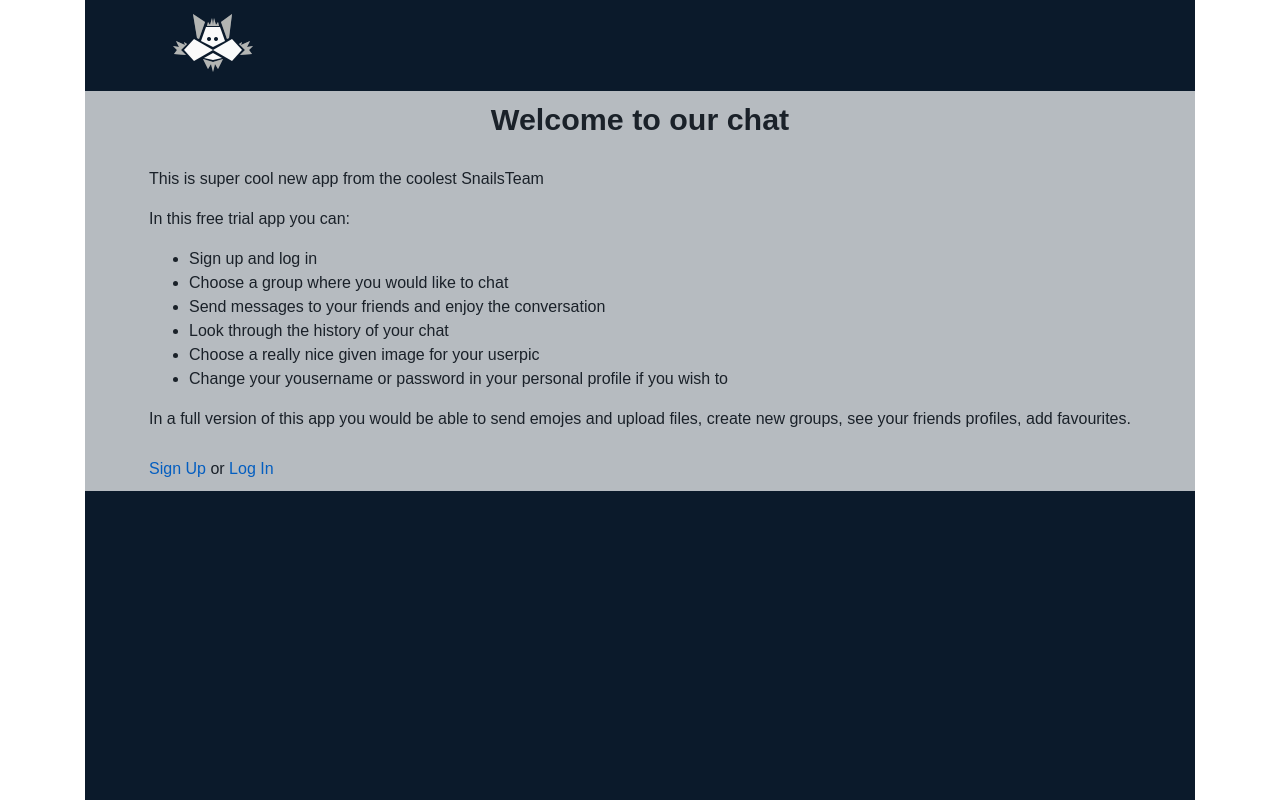
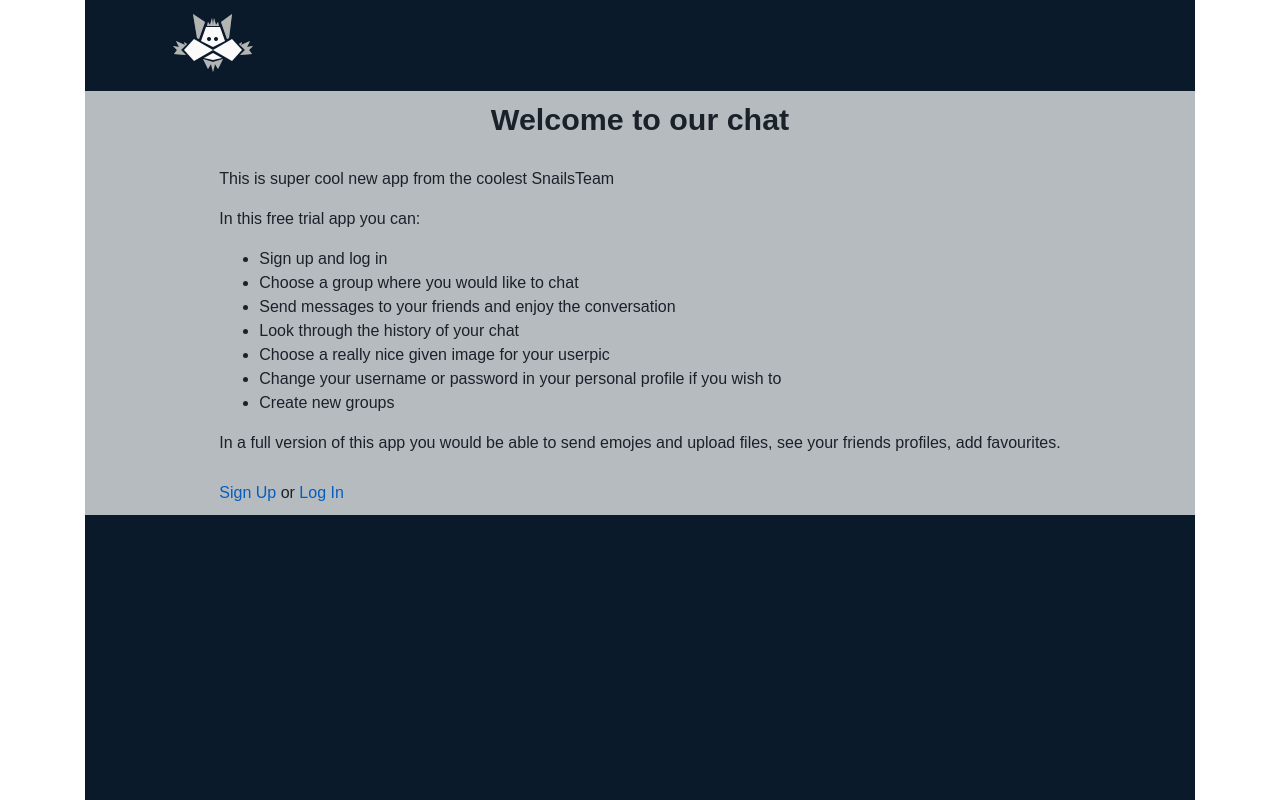
Before and after one commit to Iordanchic/chat-app-snails, a React (Create React App) app in the folder chat/: page / in a window 1280 px wide. Built offline with nearby package versions, Linux system fonts and the light colour scheme; no server answers.

Commit message:
Welcome changes

```diff
--- a/chat/src/components/Welcome/Welcome.js
+++ b/chat/src/components/Welcome/Welcome.js
@@ -24,9 +24,10 @@
                                <li>Send messages to your friends and enjoy the conversation</li>
                                <li>Look through the history of your chat</li>
                                <li>Choose a really nice given image for your userpic</li>
-                               <li>Change your yousername or password in your personal profile if you wish to</li>
+                               <li>Change your username or password in your personal profile if you wish to</li>
+                               <li>Create new groups</li>
                            </ul>
-                           <p>In a full version of this app you would be able to send emojes and upload files, create new groups, see your friends profiles, add favourites.</p>
+                           <p>In a full version of this app you would be able to send emojes and upload files,  see your friends profiles, add favourites.</p>
                            <div className="links-wrapper">
                                <Link to={'signup'}>Sign Up </Link>
                                <span>or </span>
```
